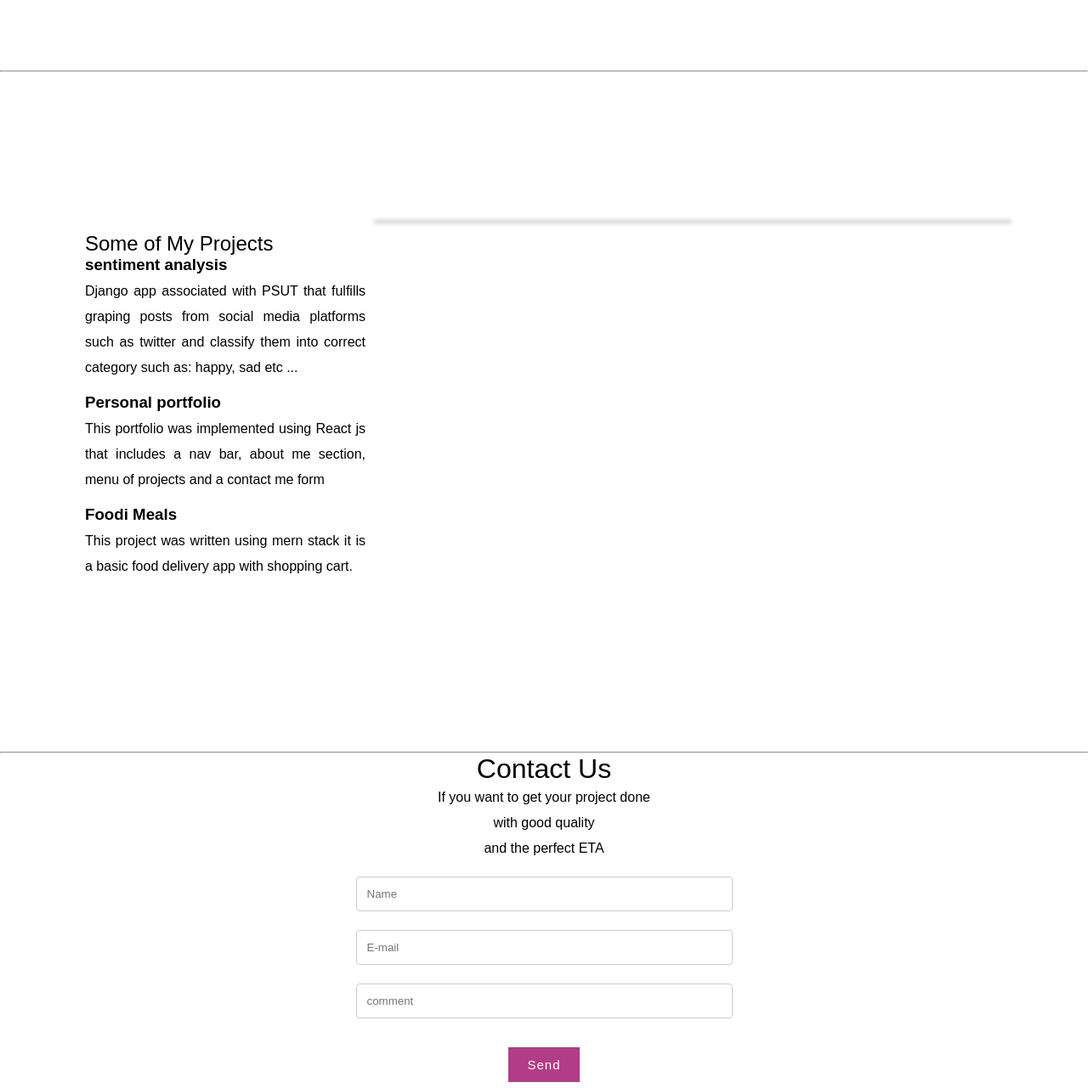
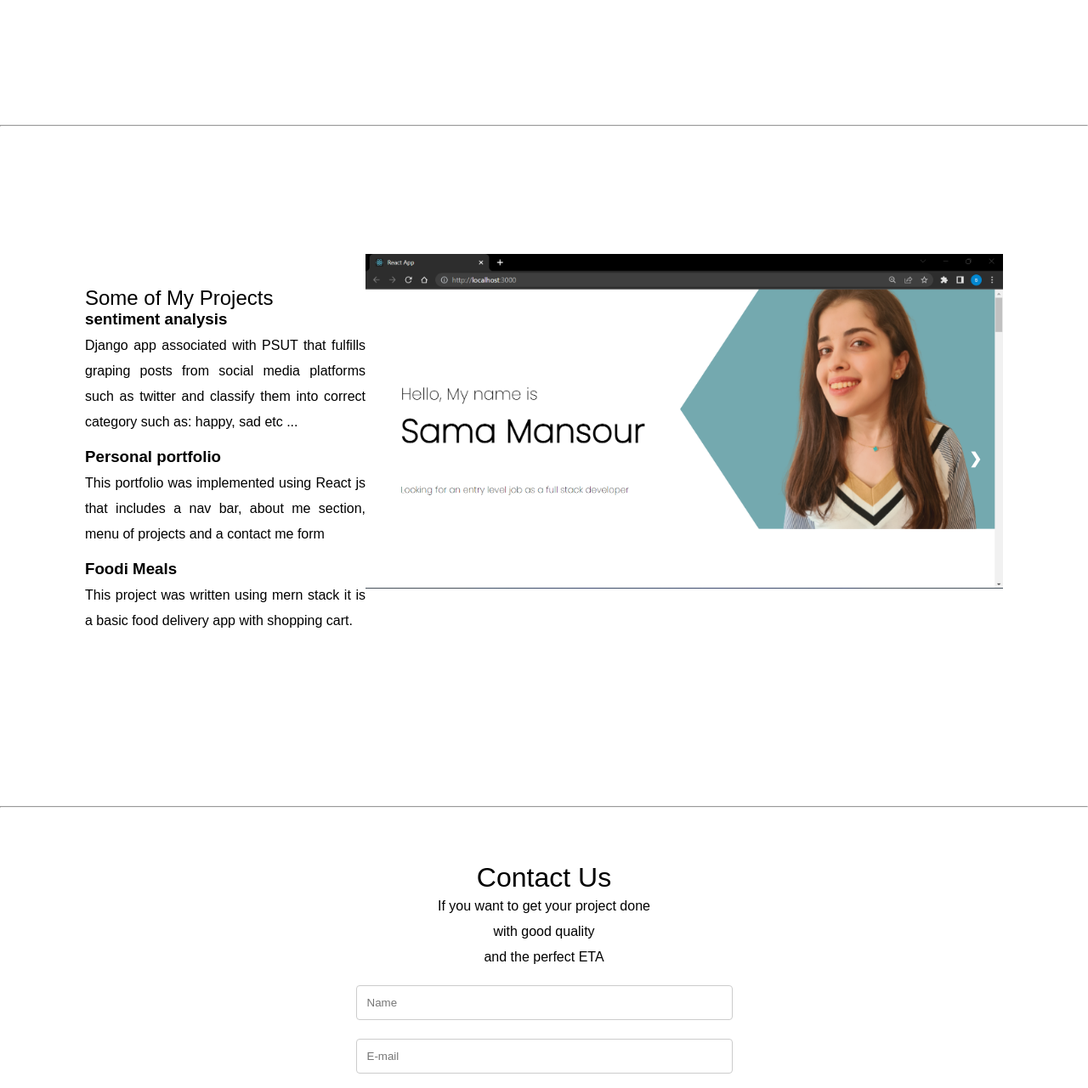
Before and after one commit to SamaMansour/my-portfolio, a plain HTML site: page index.html in a window 1280 px wide. Shown: the part 1519-2800 px from the top of the page at 85% size. Drawn offline with nearby package versions, Linux system fonts and the light colour scheme.

Commit message:
Fix slideshow issue

```diff
--- a/assets/CSS/style.css
+++ b/assets/CSS/style.css
@@ -13,6 +13,10 @@ body{
 
 h2 h1 h3 {
 	font-family: 'Poppins';
+}
+
+section{
+	padding-top: 5%;
 }
 
 p{
@@ -600,12 +604,11 @@ section:hover{
 }
 /* image effects*/
 img{
-	border: 2px solid #fff;
-	box-shadow: 10px 10px 5px #ccc;
-	width: 800px;
 	height: auto;
-	object-fit: contain;
-	max-width: 100%;
+    width: auto;
+    max-width: 800px;
+    max-height: 800px;
+		object-fit: contain;
 
 }
 
--- a/assets/JS/script.js
+++ b/assets/JS/script.js
@@ -1,4 +1,4 @@
-var currentIndex = 1;
+var currentIndex = 0 ;
 var duration = 3000;
 
 var images = [
@@ -56,7 +56,7 @@ function slideShow (){
 	currentIndex++;
 
 	if (currentIndex == images.length){
-		currentIndex=0;
+		currentIndex= 0;
 	}
 	setTimeout(slideShow, duration);
 
--- a/index.html
+++ b/index.html
@@ -86,7 +86,7 @@
 			<div id="slides">
 				<a class="prev" onclick="plusSlides(-1)">&#10094;</a>
 				<div class="slides-image">
-					<img id="slide-img" />
+					<img id="slide-img" src= "./assets/Images/portfolio.png"/>
 					<span id="img-count"></span>
 				</div>
 				<a class="next" onclick="plusSlides(1)">&#10095;</a>
```
